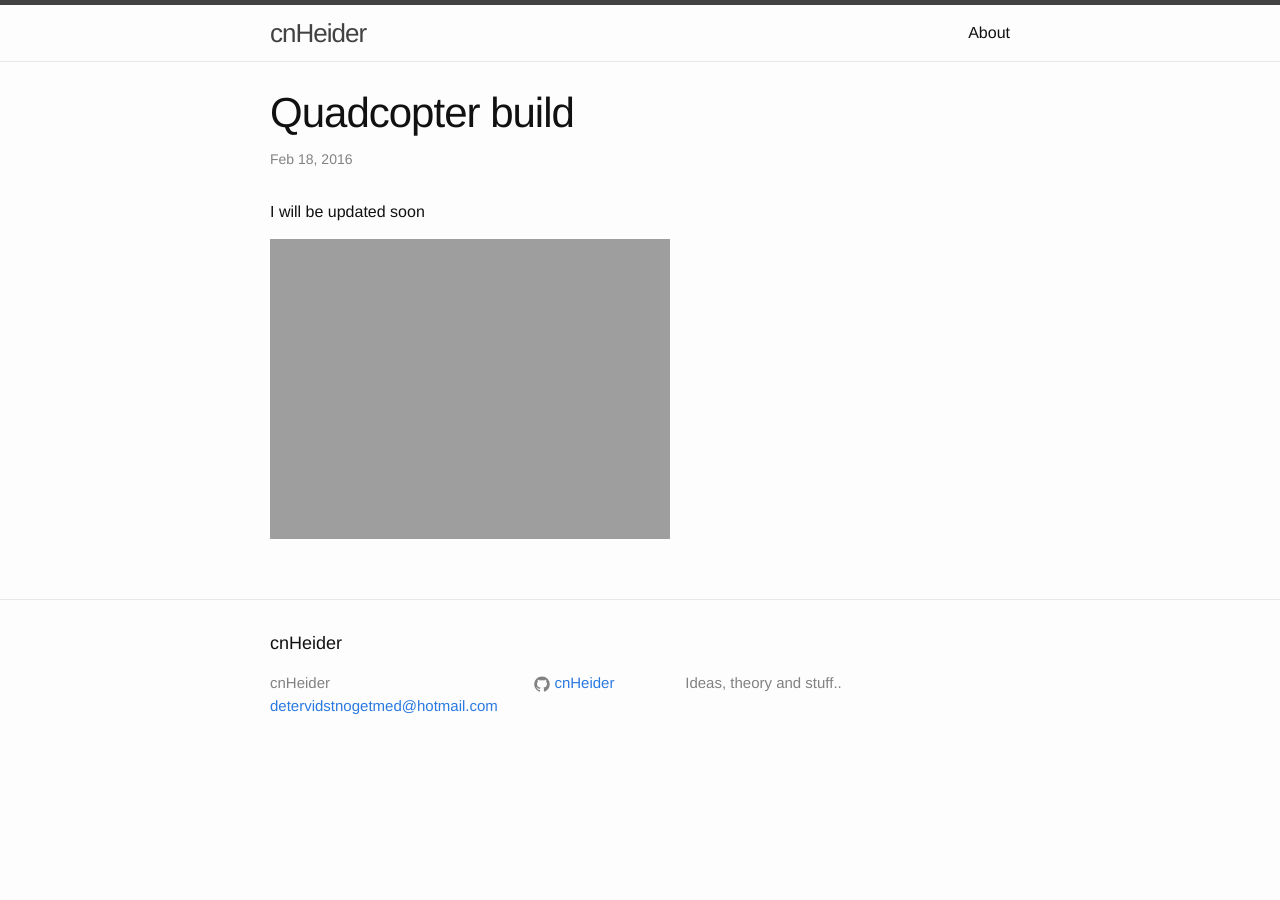
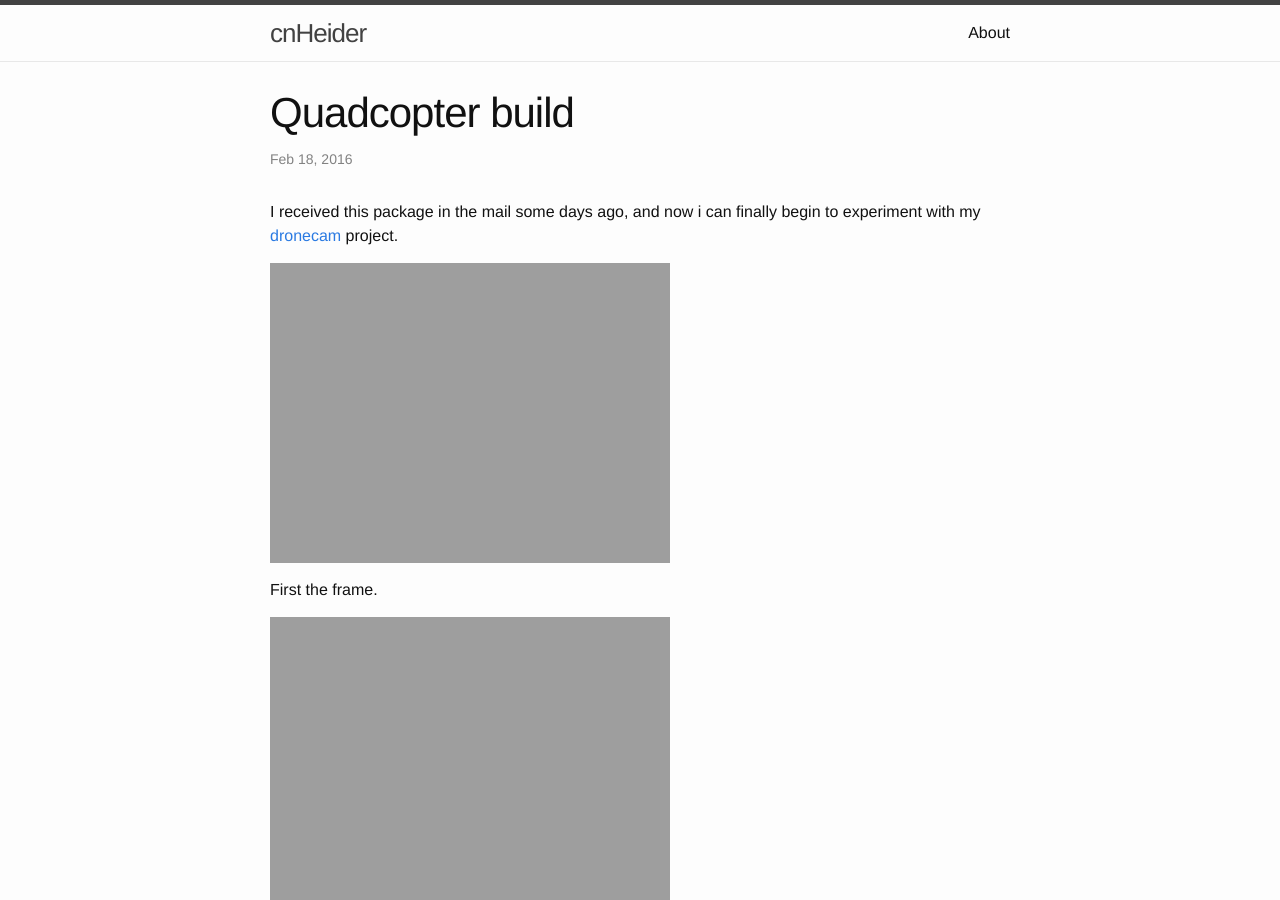
Before and after one commit to cnheider/cnheider.github.io, a Jekyll site: the page built from _posts/2016-02-18-Quadcopter.markdown, in a window 1280 px wide and 900 px high. Built offline with Jekyll 4.4.1, drawn with Linux system fonts in a browser that asks for light colours.

Commit message:
pictures

```diff
--- a/_posts/2016-02-18-Quadcopter.markdown
+++ b/_posts/2016-02-18-Quadcopter.markdown
@@ -4,7 +4,16 @@ title:  "Quadcopter build"
 date:   2016-02-18 19:58:25 +0100
 categories: hobby
 ---
-I will be updated soon
+
+I received this package in the mail some days ago, and now i can finally begin to experiment with my [dronecam](https://github.com/cnHeider/dronecam) project.
+
+![Overview]({{ site.url }}/assets/overview.jpg)
 
 
-![Overview]({{ site.url }}/assets/tmp_19007-IMG_20160216_121735-66549372.jpg)
+First the frame.
+
+![Frame1]({{ site.url }}/assets/frame1.jpg)
+
+![Stand]({{ site.url }}/assets/stand.jpg)
+
+![Frame2]({{ site.url }}/assets/frame2.jpg)
```
Also changed, not shown: assets/new.png (deleted), 16 other files.
